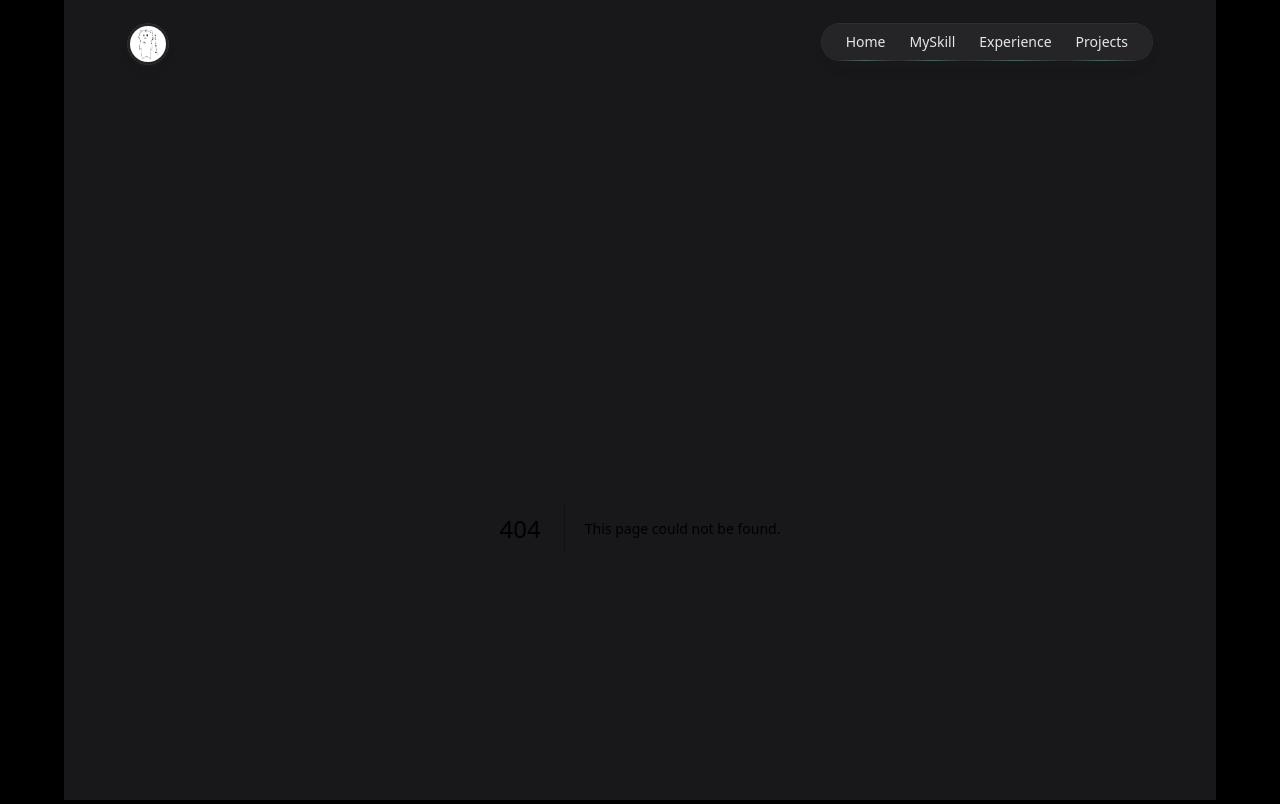
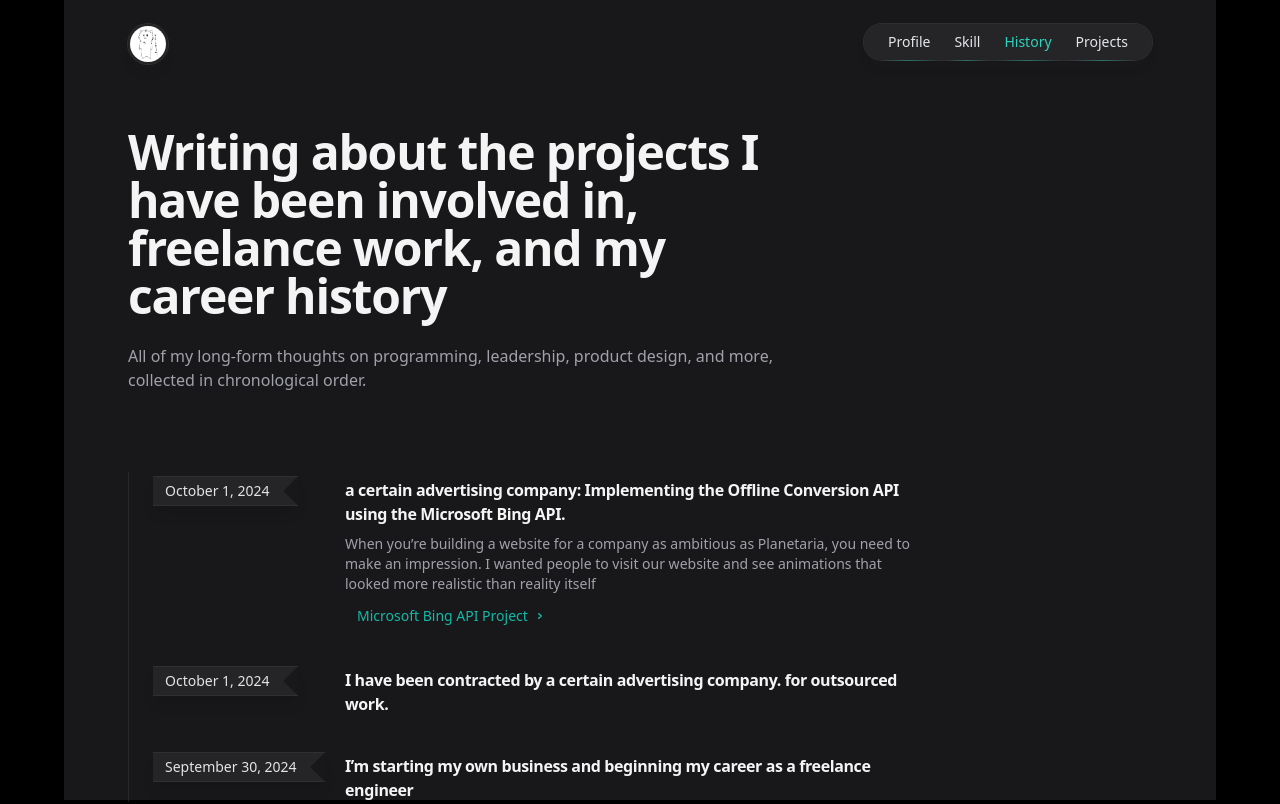
Before and after one commit to Temmy3620/miomio-portfolio, a Next.js app: page /history in a window 1280 px wide. Before the commit this address had no page. Shown: the top 804 px of the page. Built offline with nearby package versions, Linux system fonts and the light colour scheme.

Commit message:
メニューの名前修正

```diff
--- a/app/experience/page.tsx
+++ b/app/history/page.tsx
@@ -39,7 +39,7 @@ const articles = [
   }
 ];
 
-export default function Experience() {
+export default function History() {
   return (
     <div className="mx-auto max-w-2xl lg:max-w-5xl">
       <header className="max-w-2xl">
--- a/app/layout.tsx
+++ b/app/layout.tsx
@@ -13,9 +13,9 @@ const user = {
     '/images/Temmyicon2.png?auto=format&fit=facearea&facepad=2&w=256&h=256&q=80',
 }
 const navigation = [
-  { name: 'Home', href: '/home' },
-  { name: 'MySkill', href: '/skillset' },
-  { name: 'Experience', href: '/experience' },
+  { name: 'Profile', href: '/profile' },
+  { name: 'Skill', href: '/skillset' },
+  { name: 'History', href: '/history' },
   { name: 'Projects', href: '/projects' }
   //{ name: 'Contact', href: '/contact' }
 ]
--- a/app/page.tsx
+++ b/app/page.tsx
@@ -6,7 +6,7 @@ export default function Page() {
   const router = useRouter();
 
   useEffect(() => {
-    router.push('/home');
+    router.push('/profile');
   }, [router]);
 
   return (
--- a/app/home/page.tsx
+++ b/app/profile/page.tsx
@@ -118,7 +118,7 @@ const LinkButton: React.FC<{ href: string; icon: React.ReactNode; name: string }
   </li>
 );
 
-export default function Home() {
+export default function Profile() {
   return (
     <div className="grid grid-cols-1 gap-y-16 lg:grid-cols-2 lg:grid-rows-[auto_1fr] lg:gap-y-12">
       <div className="lg:pl-20">
```
